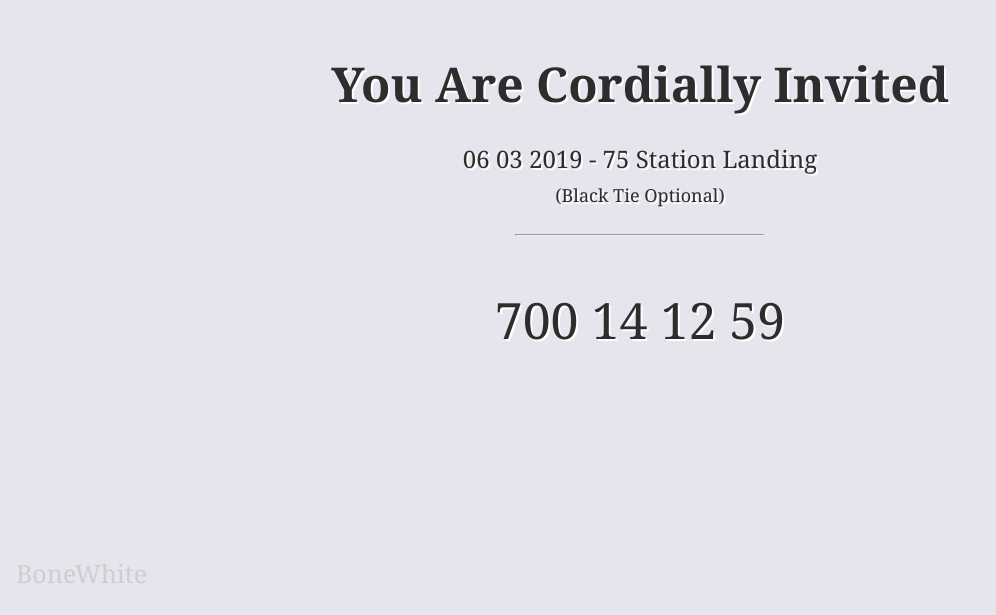
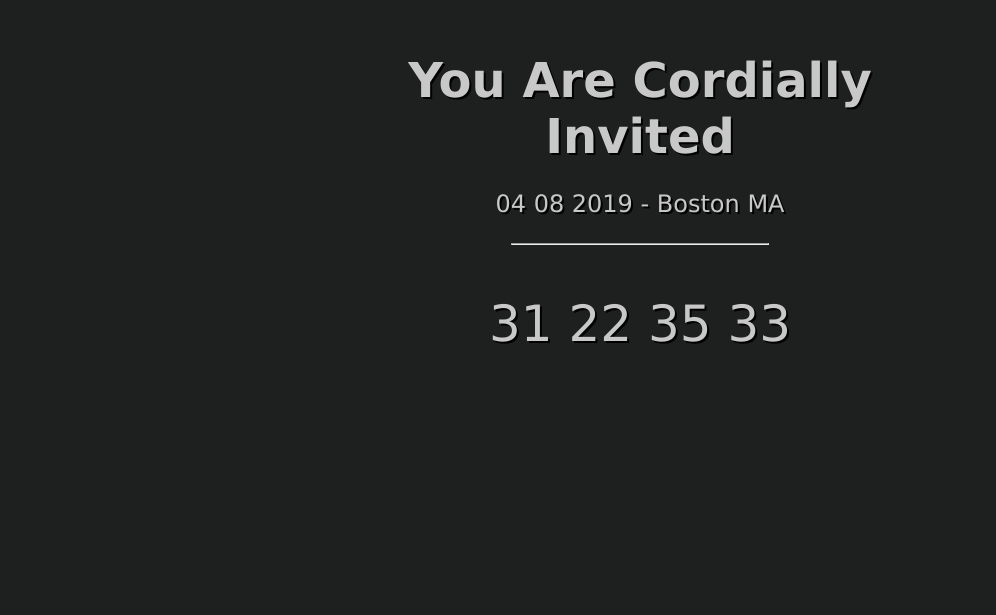
Before and after one commit to mphammer/invite, a plain HTML site: page index.html in a window 1280 px wide. Shown: the part 185-800 px from the top of the page, without its empty margins (0-996 px from the left). Drawn offline with Linux system fonts and the light colour scheme.

Commit message:
Boston Invite

```diff
--- a/index.html
+++ b/index.html
@@ -7,13 +7,13 @@ body, html {
 }
 
 .bgimg {
-  background-image: url('pic.jpg');
+  background-image: url('images/dark.jpg');
   height: 100%;
   background-position: center;
   background-size: cover;
   position: relative;
   color: rgb(206, 206, 206);
-  font-family: "Georgia";
+  font-family: "Verdana";
   font-size: 25px;
 }
 
@@ -35,8 +35,8 @@ body, html {
   left: 50%;
   transform: translate(-50%, -50%);
   text-align: center;
-  color: rgb(45, 45, 45);
-  text-shadow: 2px 2px 0px rgba(255, 255, 255, 1);
+  color: rgb(200, 200, 200);
+  text-shadow: 2px 2px 0px rgba(0, 0, 0, 1);
 }
 
 hr {
@@ -55,20 +55,19 @@ hr {
         <font size="8"><strong>You Are Cordially Invited</strong></font>
     </p>
     <p>
-        <font size="5">06 03 2019 - 75 Station Landing</font> <br>
-        <font size="4">(Black Tie Optional)</font>
+        <font size="5">04 08 2019 - Boston MA</font>
     </p>
     <hr>
     <p id="demo" style="font-size:50px"></p>
   </div>
   <div class="bottomleft">
-    <p>BoneWhite</p>
+    <p></p>
   </div>
 </div>
 
 <script>
 // Set the date we're counting down to
-var countDownDate = new Date("Jan 5, 2021 15:37:25").getTime();
+var countDownDate = new Date("March 8, 2019 23:59:59").getTime();
 
 // Update the count down every 1 second
 var countdownfunction = setInterval(function() {
```
Also changed, not shown: images/bonewhite.jpg (added), images/dark.jpg (added), 1 other file.
